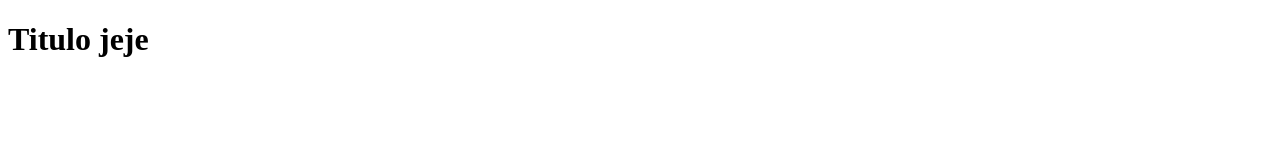
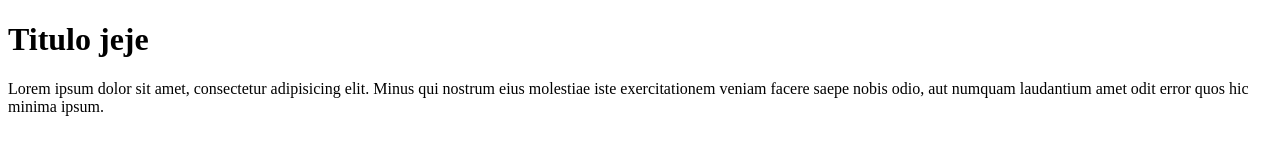
Before and after one commit to helljav/cursoGit, a plain HTML site: page index.html in a window 1280 px wide. Drawn offline with Linux system fonts and the light colour scheme.

Commit message:
Se puso un lorem
que parte de lorem no entientes? jajaja

```diff
--- a/index.html
+++ b/index.html
@@ -8,5 +8,6 @@
 </head>
 <body>
     <h1>Titulo jeje</h1>
+    <p>Lorem ipsum dolor sit amet, consectetur adipisicing elit. Minus qui nostrum eius molestiae iste exercitationem veniam facere saepe nobis odio, aut numquam laudantium amet odit error quos hic minima ipsum.</p>
 </body>
 </html>
```
